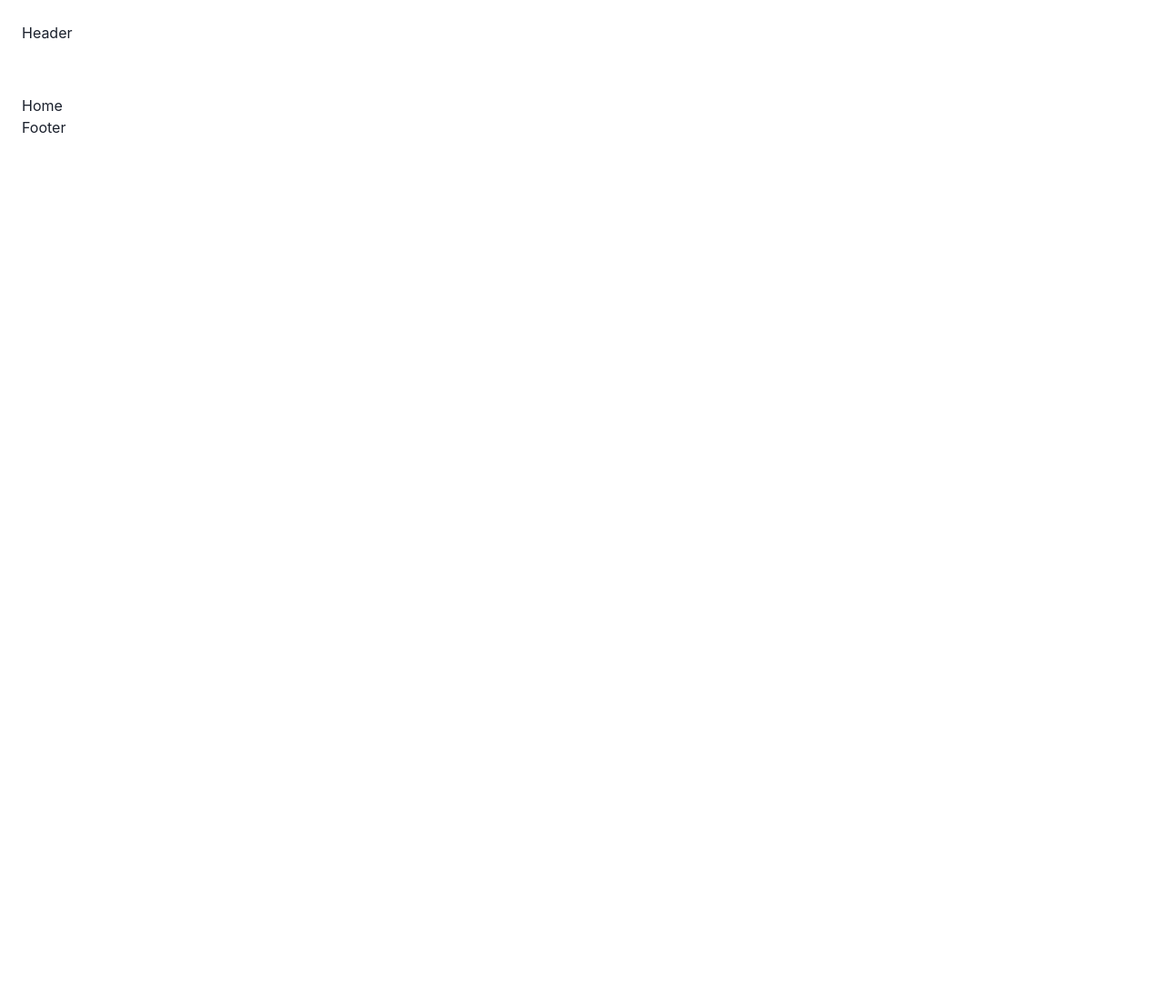
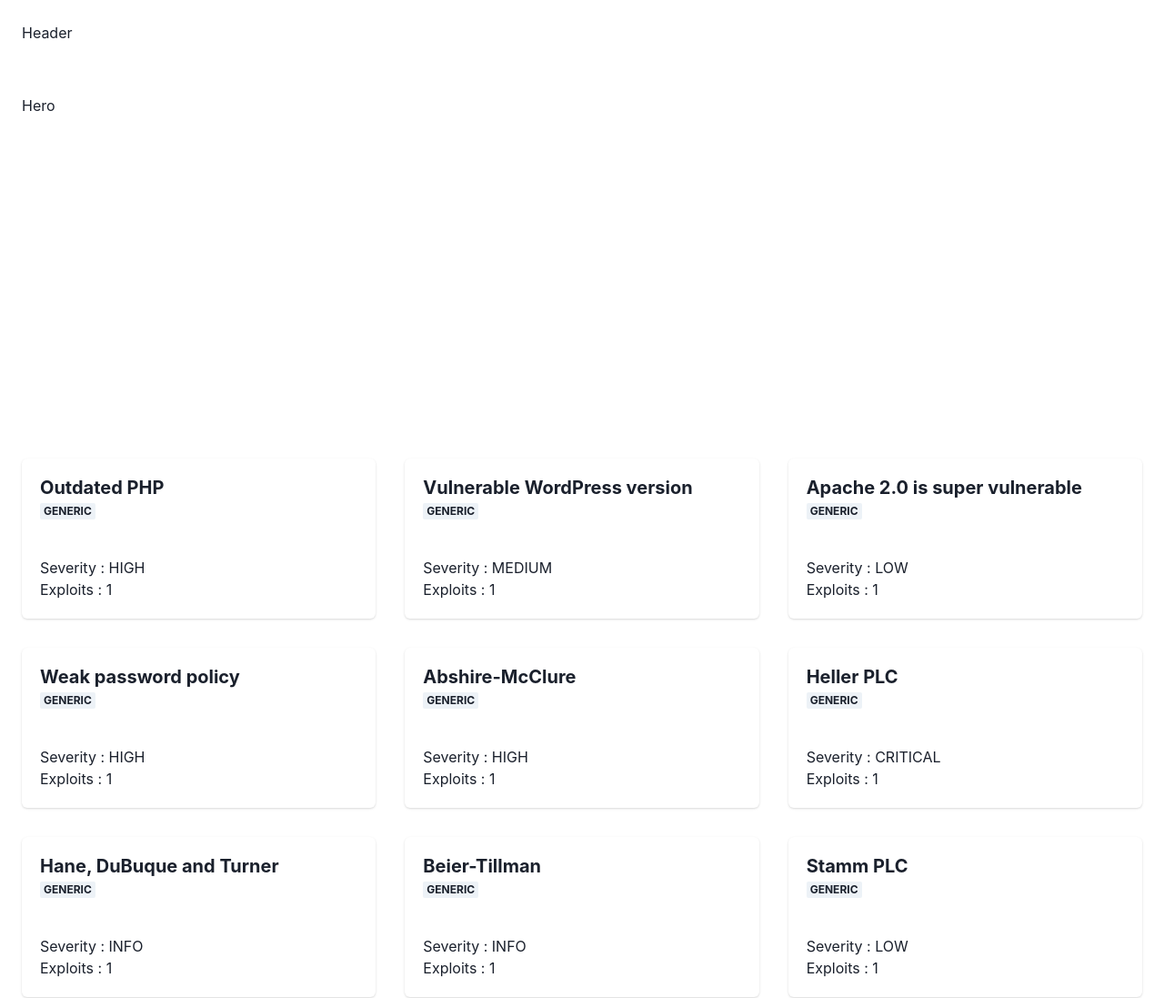
Before and after one commit to Koulinn/challenge_frontend_typescript-and-react-query, a React (Create React App) app: page / in a window 1280 px wide. Shown: the top 1097 px of the page at 91% size. Before the commit the page ends 800 px from the top, so only its background shows below. Built offline with nearby package versions, Linux system fonts and the light colour scheme.

Commit message:
Update Home to display cards

```diff
--- a/src/components/pages/Home/Home.tsx
+++ b/src/components/pages/Home/Home.tsx
@@ -1,9 +1,23 @@
-import React from 'react'
+import React from 'react';
+
+import { CardsViewer, HandleApiStatus } from 'components/organisms';
+import Hero from 'components/organisms/Hero/Hero';
+import useVulnerabilities from 'hooks/useVulnerabilities';
 
 function Home() {
-  return (
-    <div>Home</div>
-  )
+    const { data, status } = useVulnerabilities();
+    const notSuccess = status !== 'success';
+
+    if (notSuccess) {
+        return <HandleApiStatus status={status} />;
+    }
+
+    return (
+        <div>
+            <Hero />
+            {status === 'success' && <CardsViewer cards={data} />}
+        </div>
+    );
 }
 
-export default Home
+export default Home;
```
